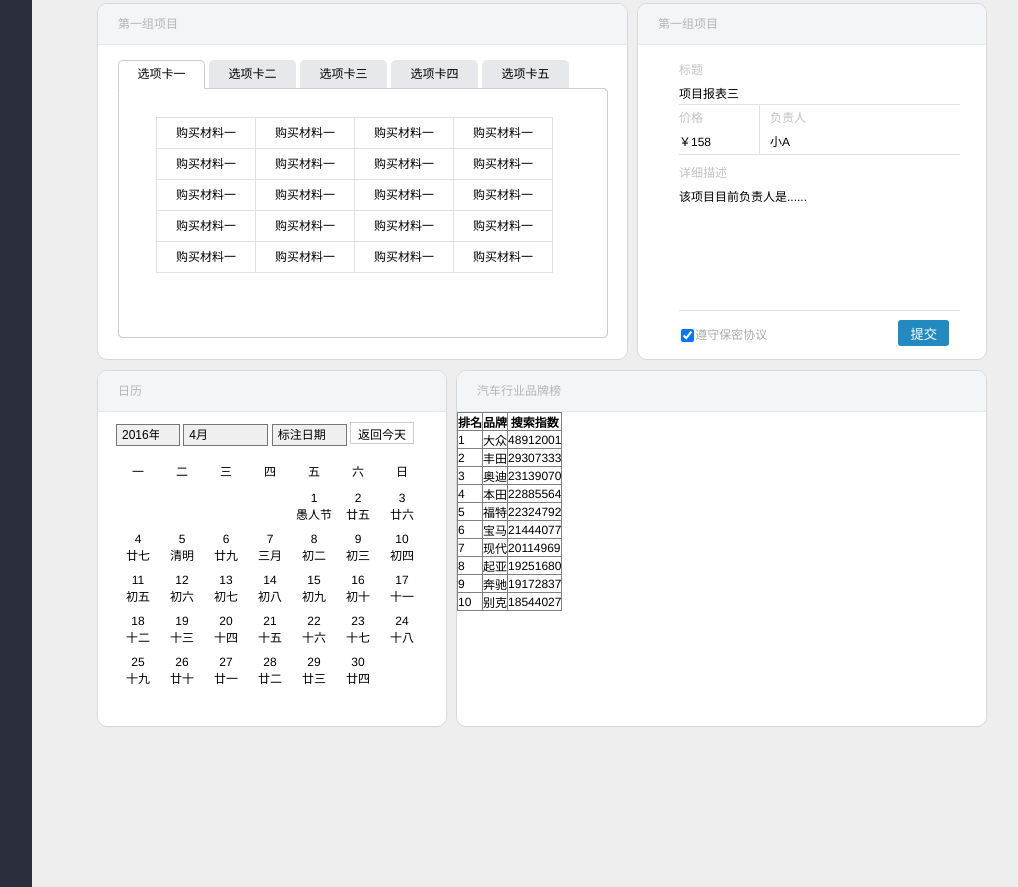
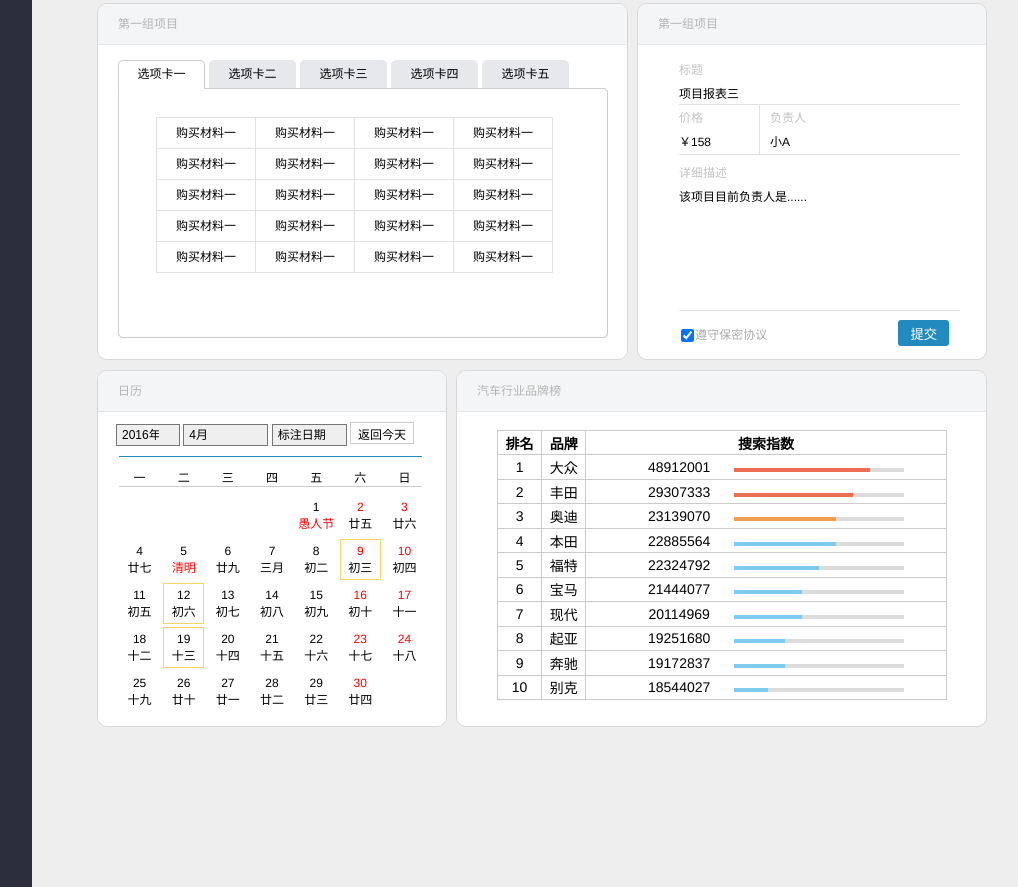
Before and after one commit to xluos/ife, a plain HTML site: page 小薇学院/1-9.html in a window 1280 px wide. Shown: the part 407-1294 px from the top of the page, without its empty margins (228-1246 px from the left). Drawn offline with Linux system fonts and the light colour scheme.

Commit message:
完成1-9

```diff
--- a/小薇学院/1-9.html
+++ b/小薇学院/1-9.html
@@ -661,7 +661,7 @@
                         <h1>汽车行业品牌榜</h1>
                     </header>
                     <section>
-                        <table border="1" cellspacing="0" cellpadding="0">
+                        <table>
                             <tr>
                                 <th>
                                     排名
@@ -683,7 +683,7 @@
                                 </td>
                                 <td>
                                     48912001
-                                    <span class="bar"><span class="hot hot-bar1"></span></span>
+                                    <span class="bar"><span class="hot hot-h hot-bar8"></span></span>
 
                                 </td>
                             </tr>
@@ -697,7 +697,7 @@
                                 </td>
                                 <td >
                                     29307333
-                                    <span class="bar"><span class="hot hot-bar2"></span></span>
+                                    <span class="bar"><span class="hot hot-h hot-bar7"></span></span>
 
                                 </td>
                             </tr>
@@ -711,8 +711,7 @@
                                 </td>
                                 <td>
                                     23139070
-                                    <span class="bar">
-                                    <span class="hot hot-bar3"></span></span>
+                                    <span class="bar"><span class="hot hot-m hot-bar6"></span></span>
                                 </td>
                             </tr>
 
@@ -725,7 +724,7 @@
                                 </td>
                                 <td >
                                     22885564
-                                    <span class="bar"><span class="hot hot-gt hot-bar4"></span></span>
+                                    <span class="bar"><span class="hot hot-l hot-bar6"></span></span>
 
                                 </td>
                             </tr>
@@ -739,7 +738,7 @@
                                 </td>
                                 <td>
                                     22324792
-                                    <span class="bar"><span class="hot hot-gt hot-bar5"></span>
+                                    <span class="bar"><span class="hot hot-l hot-bar5"></span>
                                 </td>
                             </tr>
 
@@ -752,7 +751,7 @@
                                 </td>
                                 <td>
                                     21444077
-                                    <span class="bar"><span class="hot hot-gt hot-bar6"></span>
+                                    <span class="bar"><span class="hot hot-l hot-bar4"></span>
 
                                 </td>
                             </tr>
@@ -766,7 +765,7 @@
                                 </td>
                                 <td>
                                     20114969
-                                    <span class="bar"><span class="hot hot-gt hot-bar7"></span>
+                                    <span class="bar"><span class="hot hot-l hot-bar4"></span>
 
                                 </td>
                             </tr>
@@ -780,7 +779,7 @@
                                 </td>
                                 <td>
                                     19251680
-                                    <span class="bar"><span class="hot hot-gt hot-bar8"></span>
+                                    <span class="bar"><span class="hot hot-l hot-bar3"></span>
 
                                 </td>
                             </tr>
@@ -794,7 +793,7 @@
                                 </td>
                                 <td>
                                     19172837
-                                    <span class="bar"><span class="hot hot-gt hot-bar9"></span>
+                                    <span class="bar"><span class="hot hot-l hot-bar3"></span>
 
                                 </td>
                             </tr>
@@ -808,7 +807,7 @@
                                 </td>
                                 <td>
                                     18544027
-                                    <span class="bar"><span class="hot hot-gt hot-bar10"></span>
+                                    <span class="bar"><span class="hot hot-l hot-bar2"></span>
 
                                 </td>
                             </tr>
--- a/小薇学院/style/1-9.css
+++ b/小薇学院/style/1-9.css
@@ -21,6 +21,9 @@
     content: "";
     visibility: hidden;
     height: 0;
+}
+body {
+    min-width: 1200px;
 }
 i {
     display: block;
@@ -668,37 +671,134 @@ article header h1 {
     background: #fff;
 }
 .calendar-list .date-all {
+    position: relative;
     border-collapse: separate;
     empty-cells: hide;
-    /* border-spacing: 1px; */
+    border-spacing: 3px;
+    text-align: center;
 }
 .calendar-list .date-all .week{
     margin-bottom: 10px;
-    height: 30px;
     border-top: 2px solid #228abf;
     border-bottom: 1px solid #cbcbcb;
+
 }
+.calendar-list .date-all::after {
+    display: block;
+    position: absolute;
+    top: 0;
+    left: 3px;
+    width: 303px;
+    height: 1px;
+    content: "";
+    background: #228abf;
+}
+.calendar-list .date-all::before {
+    display: block;
+    position: absolute;
+    top: 30px;
+    left: 3px;
+    width: 303px;
+    height: 1px;
+    content: "";
+    background: #cbcbcb;
+}
+
 .date-all .week td {
-    position: relative;
-    text-align: center;
+    height: 30px;
     width: 44px;
-    z-index: 2;
 }
 .date-all .day td {
     width: 39px;
     height: 39px;
-    border: 1px solid transparent;
-    text-align: center;
+    border: 1px solid #fff;
     margin: 1px;
+    cursor: pointer;
 }
-.date-all .day td:hover {
+.date-all .day td:hover,
+.date-all .day .checked {
     border: 1px solid #f7d564;
 }
-.date-all .day td span {
-
+.day td:nth-child(6) p,.day td:nth-child(7) p{
+	color: #f00;
+}
+.date-all .day .jieri span {
+    color: #f00;
 }
 /* 排行榜 */
 .ranking {
     width: 529px;
     height: 355px;
 }
+.ranking table {
+    margin: 18px 40px;
+    width: 450px;
+    height: 270px;
+    border-collapse: collapse;
+    font-size: 14px;
+    text-align: center;
+    cursor: pointer;
+}
+
+.ranking table td,.ranking table th {
+    border: 1px solid #cbcbcb;
+}
+.ranking table tr:hover {
+    background: #f4f5f6;
+}
+.ranking table .bar {
+    display: inline-block;
+    position: relative;
+    left: 20px;
+    width: 170px;
+    height: 4px;
+    background: #dcdcdc;
+}
+.ranking table .hot {
+    display: inline-block;
+    position: absolute;
+    top: 0;
+    left: 0;
+    height: 4px;
+}
+/* 热度颜色 */
+.ranking table .hot-h {
+    background: #ec6d51;
+}
+.ranking table .hot-m {
+    background: #f19f4f;
+}
+.ranking table .hot-l {
+    background: #7fcbf0;
+}
+/* 热度等级 */
+.ranking table .hot-bar1{
+    width: 10%;
+}
+.ranking table .hot-bar2{
+    width: 20%;
+}
+.ranking table .hot-bar3{
+    width: 30%;
+}
+.ranking table .hot-bar4{
+    width: 40%;
+}
+.ranking table .hot-bar5{
+    width: 50%;
+}
+.ranking table .hot-bar6{
+    width: 60%;
+}
+.ranking table .hot-bar7{
+    width: 70%;
+}
+.ranking table .hot-bar8{
+    width: 80%;
+}
+.ranking table .hot-bar9{
+    width: 90%;
+}
+.ranking table .hot-bar10{
+    width: 100%;
+}
```
